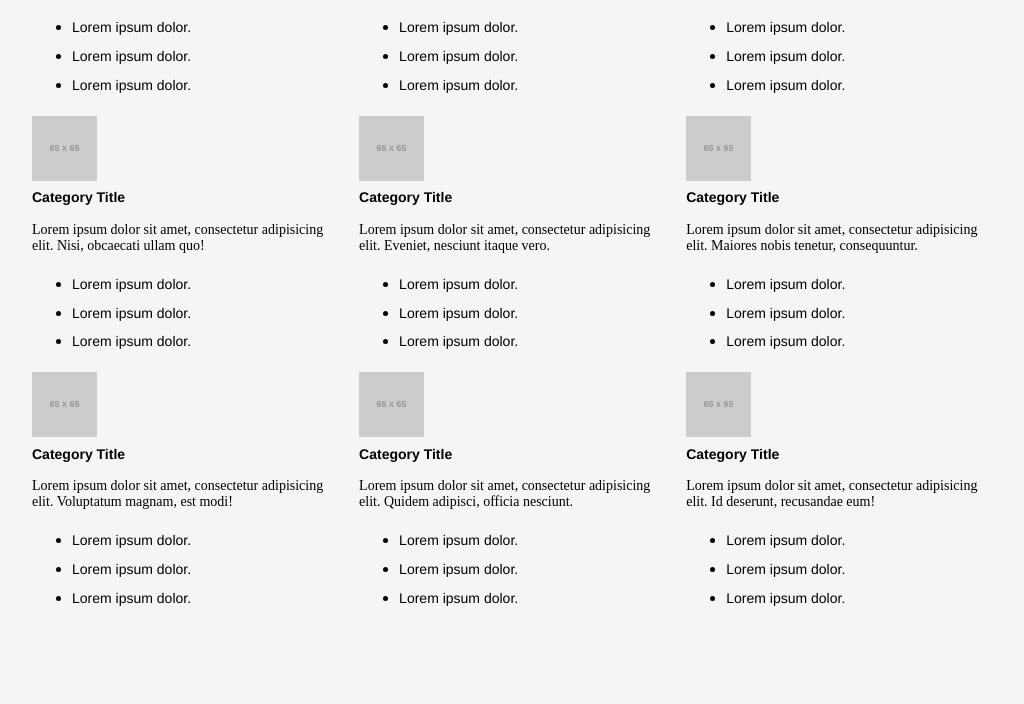
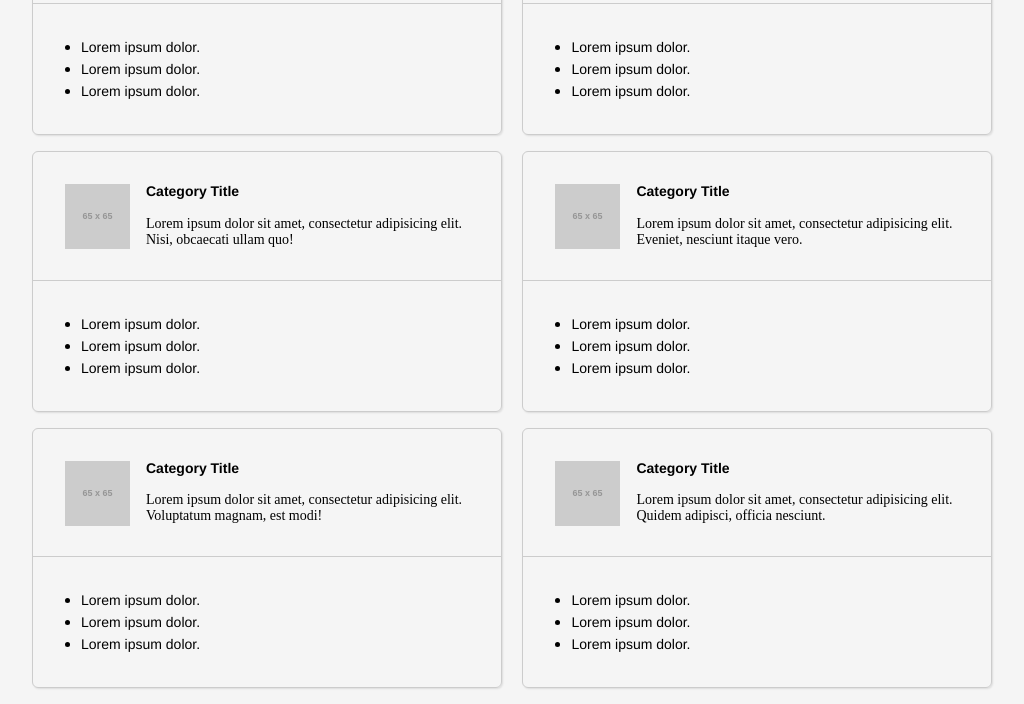
Before and after one commit to 15four/crsf-materials, a website: page src/templates/index.html in a window 1280 px wide. Shown: the part 141-845 px from the top of the page, without its empty margins (128-1152 px from the left). Before the commit the page ends 800 px from the top, so only its background shows below. Drawn offline with nearby package versions, Linux system fonts and the light colour scheme; files that its build step writes are made by us from their sources; placeholder pictures from the web are drawn by us.

Commit message:
add material block styles

```diff
--- a/src/public/styles/scss/_bits.scss
+++ b/src/public/styles/scss/_bits.scss
@@ -1,5 +1,6 @@
 $color-white: whitesmoke;
 $color-black: #1e2027;
+$color-orange: #FF7812;
 
 $color-text-base: #000;
 $color-text-header: #000;
--- a/src/public/styles/scss/styles.scss
+++ b/src/public/styles/scss/styles.scss
@@ -15,3 +15,42 @@ html {
   max-width: 960px;
   margin: 0 auto;
 }
+
+
+
+.material_category {
+  border: 1px solid #ccc;
+  border-radius: 6px;
+  margin: base(1) 0;
+
+  box-shadow: 1px 1px 2px 0 rgba(#000, 0.10);
+
+  .material_category_header {
+    padding: base(2) base(2) base(1);
+    img {
+      padding-right: base(1);
+      float: left;
+    }
+  }
+
+  .material_category_list {
+    border-top: 1px solid #ccc;
+
+    padding: base(2) base(2) base(2) base(3);
+    margin:  0;
+
+    li {
+      line-height: base(1);
+      a {
+        transition: 0.15s;
+        &:hover, &:active, &:focus {
+          text-decoration: underline;
+          color: $color-orange;
+        }
+      }
+
+    }
+  }
+
+
+}
--- a/src/templates/index.html
+++ b/src/templates/index.html
@@ -6,7 +6,7 @@
   <div class="material_container">
     <div class="material_grid">
 
-      <div class="material_col-33">
+      <div class="material_col-50">
         <div class="material_category">
           <div class="material_category_header">
             <img src="http://placehold.it/65x65" alt="">
@@ -45,7 +45,7 @@
         </div>
 
       </div>
-      <div class="material_col-33">
+      <div class="material_col-50">
         <div class="material_category">
           <div class="material_category_header">
             <img src="http://placehold.it/65x65" alt="">
@@ -84,45 +84,6 @@
         </div>
       </div>
 
-      <div class="material_col-33">
-        <div class="material_category">
-          <div class="material_category_header">
-            <img src="http://placehold.it/65x65" alt="">
-            <h6 class="material_category_title">Category Title</h6>
-            <p class="material_category_description">Lorem ipsum dolor sit amet, consectetur adipisicing elit. Aperiam molestiae hic quae!</p>
-          </div>
-          <ul class="material_category_list">
-            <li><a href="/">Lorem ipsum dolor.</a></li>
-            <li><a href="/">Lorem ipsum dolor.</a></li>
-            <li><a href="/">Lorem ipsum dolor.</a></li>
-          </ul>
-        </div>
-        <div class="material_category">
-          <div class="material_category_header">
-            <img src="http://placehold.it/65x65" alt="">
-            <h6 class="material_category_title">Category Title</h6>
-            <p class="material_category_description">Lorem ipsum dolor sit amet, consectetur adipisicing elit. Maiores nobis tenetur, consequuntur.</p>
-          </div>
-          <ul class="material_category_list">
-            <li><a href="/">Lorem ipsum dolor.</a></li>
-            <li><a href="/">Lorem ipsum dolor.</a></li>
-            <li><a href="/">Lorem ipsum dolor.</a></li>
-          </ul>
-        </div>
-        <div class="material_category">
-          <div class="material_category_header">
-            <img src="http://placehold.it/65x65" alt="">
-            <h6 class="material_category_title">Category Title</h6>
-            <p class="material_category_description">Lorem ipsum dolor sit amet, consectetur adipisicing elit. Id deserunt, recusandae eum!</p>
-          </div>
-          <ul class="material_category_list">
-            <li><a href="/">Lorem ipsum dolor.</a></li>
-            <li><a href="/">Lorem ipsum dolor.</a></li>
-            <li><a href="/">Lorem ipsum dolor.</a></li>
-          </ul>
-        </div>
-      </div>
-
     </div>
   </div>
 
```
Also changed, not shown: dist/index.html, dist/public/styles/styles.min.css, src/public/styles/css/styles.css.
